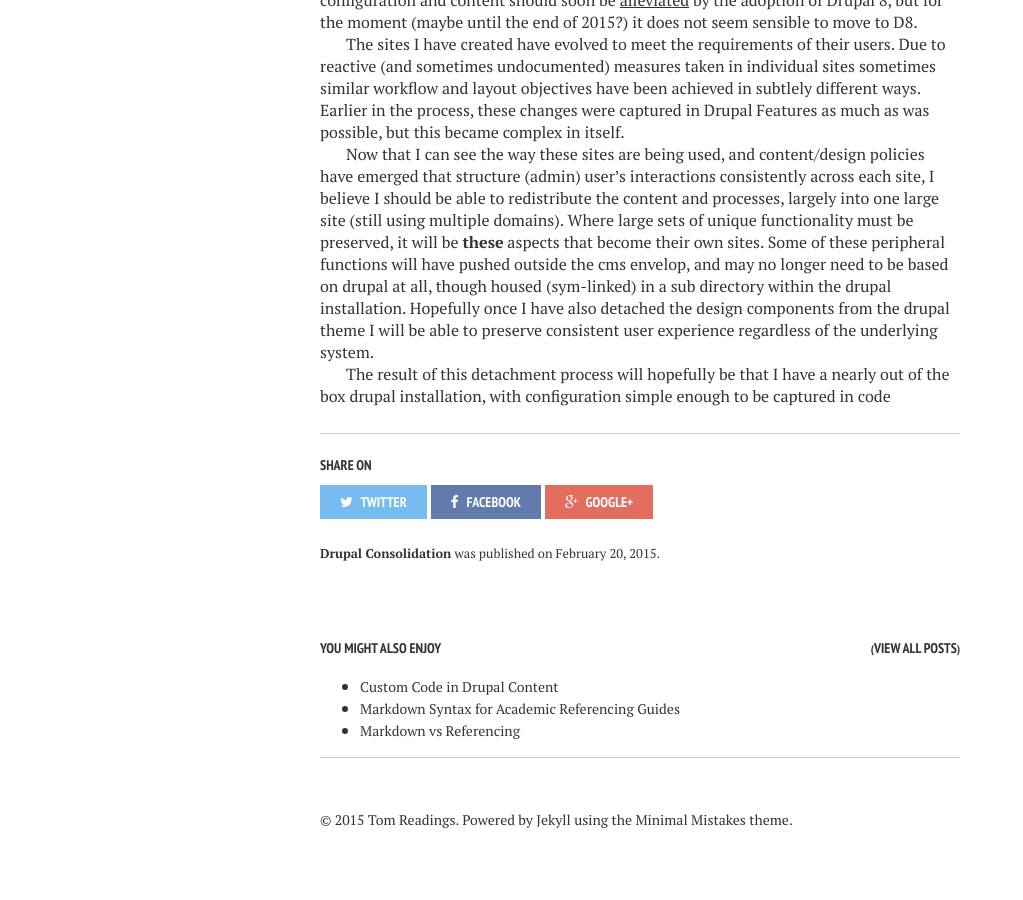
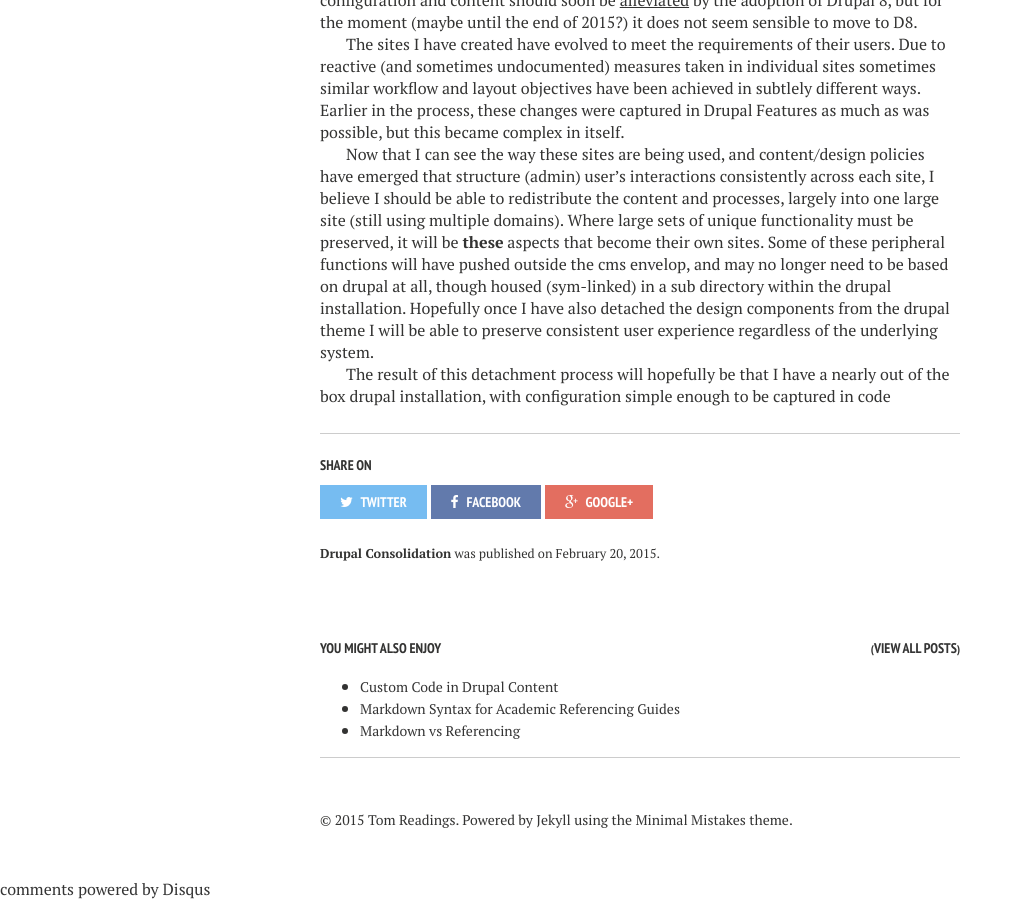
Before and after one commit to tombola/tombola_drupal_edtech.github.io, a Jekyll site: the page built from _posts/drupal/2015-02-20-drupal-distribution.md, in a window 1280 px wide and 900 px high, scrolled down 946 px. Shown: the whole window, without its empty margins (0-1023 px from the left). Built offline with Jekyll 4.4.1, drawn with Linux system fonts in a browser that asks for light colours; nearby versions of some CDN libraries; comment, search, counter and statistics services are not loaded; before the commit the page ends 1824 px from its top, so only the background shows below that; some of the changed lines change nothing that is shown.

Commit message:
add discus

```diff
--- a/_config.yml
+++ b/_config.yml
@@ -30,7 +30,7 @@
   avatar: bio-photo.jpg
   bio: "Technologist, Developer, Geek"
   email:
-  disqus-shortname:
+  disqus-shortname: autopoietic
   twitter: tomreadings #username
   facebook: #username
   google:
--- a/_posts/drupal/2015-02-20-drupal-distribution.md
+++ b/_posts/drupal/2015-02-20-drupal-distribution.md
@@ -8,6 +8,7 @@
 image:
   feature:
 date: 2015-02-20T11:19:07+00:00
+comments: yes
 ---
 
 ## Where I am at
```
